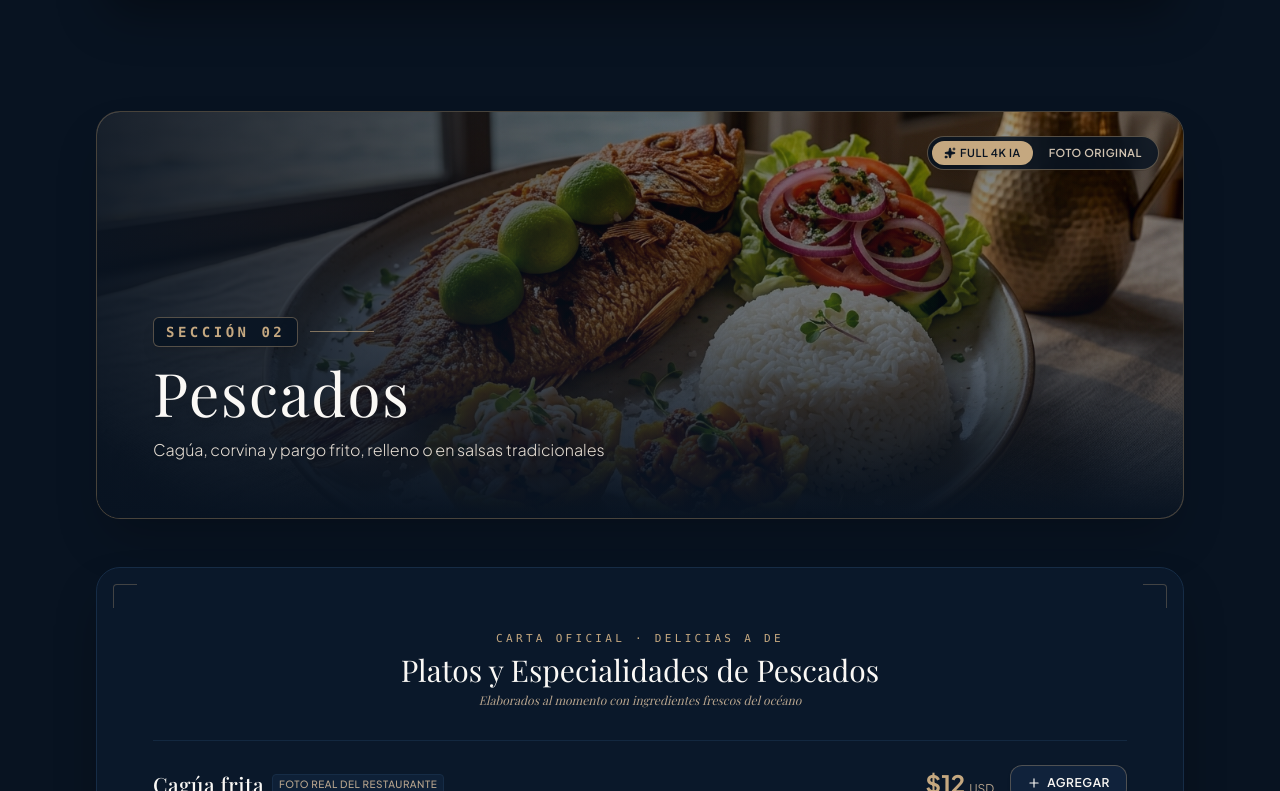
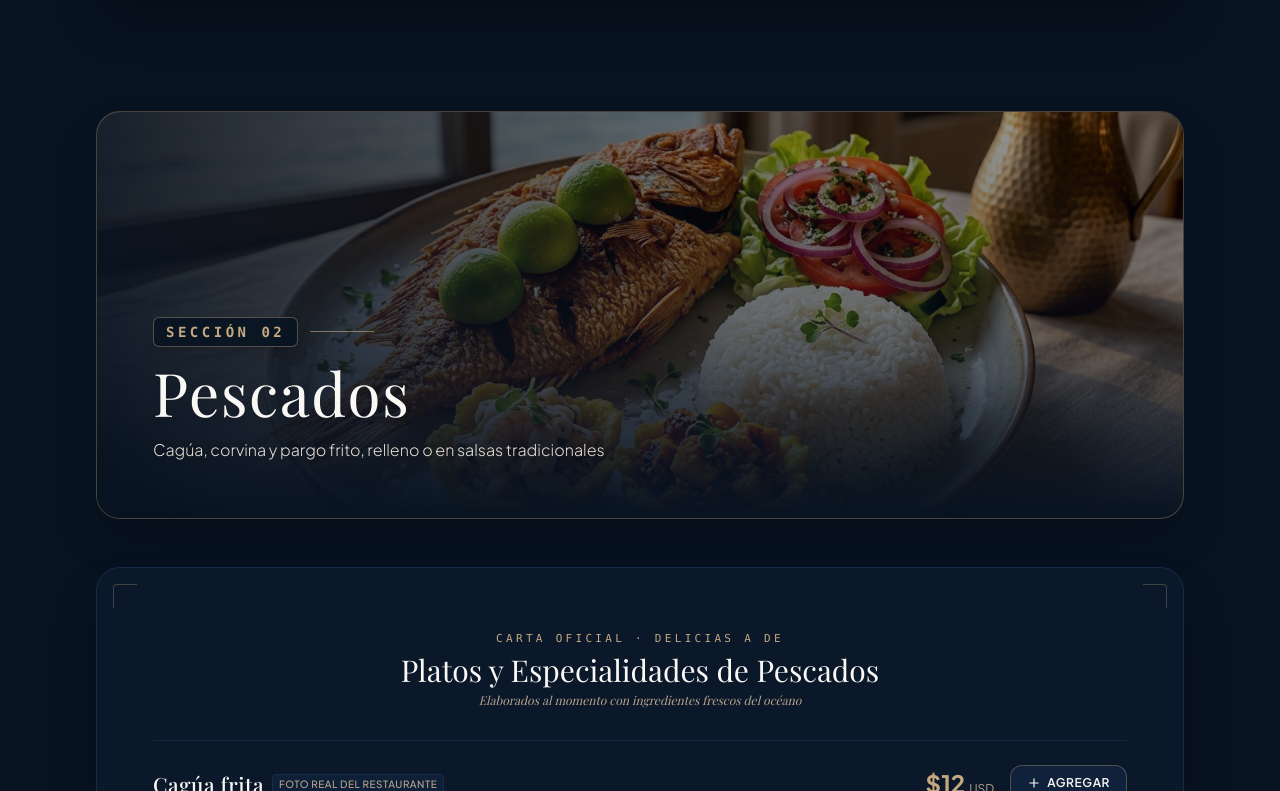
Before and after one commit to edwincedexab4356-boop/Delicias-A-de, a React (Vite) app: page / in a window 1280 px wide. Shown: the part 3189-3980 px from the top of the page. Built offline with nearby package versions, Linux system fonts and the light colour scheme; a web font is replaced by a local one.

Commit message:
refactor: remove AI image toggle and related logic
Remove the AI vs. original image toggle UI, simplify the menu section component, and clean up the associated data types and properties.

```diff
--- a/src/components/MenuSection.tsx
+++ b/src/components/MenuSection.tsx
@@ -17,9 +17,8 @@ export const MenuSection: React.FC<MenuSectionProps> = ({
   const { addToCart } = useCart();
   const [addedItemKey, setAddedItemKey] = useState<string | null>(null);
   const [missingPrepProductId, setMissingPrepProductId] = useState<string | null>(null);
-  const [showAiEnhanced, setShowAiEnhanced] = useState<boolean>(true);
 
-  const activeImage = (showAiEnhanced && category.image) ? category.image : (category.originalImage || category.image);
+  const activeImage = category.image;
 
   // Selected preparation per product ID (default to first option so customer has a convenient default)
   const [selectedPreps, setSelectedPreps] = useState<Record<string, string>>(() => {
@@ -92,36 +91,6 @@ export const MenuSection: React.FC<MenuSectionProps> = ({
         <div className="absolute inset-0 bg-gradient-to-t from-[#081321] via-[#081321]/40 to-black/25 pointer-events-none" />
         <div className="absolute inset-0 bg-gradient-to-r from-[#081321]/90 via-[#081321]/25 to-transparent pointer-events-none" />
 
-        {/* Optional 4K AI vs Real Photo View Toggle for sections with custom restaurant photos */}
-        {category.originalImage && (
-          <div className="absolute top-2.5 sm:top-6 right-2.5 sm:right-6 z-10 flex items-center gap-1 p-1 rounded-full bg-[#081321]/85 backdrop-blur-md border border-[#C5A880]/40 shadow-xl scale-90 sm:scale-100 origin-top-right">
-            <button
-              type="button"
-              onClick={() => setShowAiEnhanced(true)}
-              className={`px-2.5 sm:px-3 py-1 rounded-full text-[9px] sm:text-[11px] font-semibold tracking-wider uppercase transition-all cursor-pointer flex items-center gap-1 ${
-                showAiEnhanced
-                  ? 'bg-[#C5A880] text-[#081321] shadow-sm font-bold'
-                  : 'text-[#D2C4B2] hover:text-[#FAF8F5]'
-              }`}
-              title="Ver imagen con optimización fotográfica 4K IA"
-            >
-              <Sparkles className="w-2.5 sm:w-3 h-2.5 sm:h-3 fill-current" />
-              <span>Full 4K IA</span>
-            </button>
-            <button
-              type="button"
-              onClick={() => setShowAiEnhanced(false)}
-              className={`px-2.5 sm:px-3 py-1 rounded-full text-[9px] sm:text-[11px] font-semibold tracking-wider uppercase transition-all cursor-pointer flex items-center gap-1 ${
-                !showAiEnhanced
-                  ? 'bg-[#C5A880] text-[#081321] shadow-sm font-bold'
-                  : 'text-[#D2C4B2] hover:text-[#FAF8F5]'
-              }`}
-              title="Ver fotografía original del restaurante"
-            >
-              <span>Foto Original</span>
-            </button>
-          </div>
-        )}
 
         {/* Text Overlay inside the Panoramic Frame */}
         <div className="absolute inset-0 p-4 sm:p-10 md:p-14 flex flex-col justify-end">
--- a/src/data/menuData.ts
+++ b/src/data/menuData.ts
@@ -19,7 +19,6 @@ export const CATEGORIES: Category[] = [
     iconName: 'Fish',
     image: '/assets/images/pescados_banner_1793720054508.jpg',
     originalImage: '/assets/aistudio/WhatsApp_Image_2026-11-03_at_02.34.27__2__1ea5571f.jpeg',
-    isAiEnhanced: true,
   },
   {
     id: 'bandejas',
@@ -30,7 +29,6 @@ export const CATEGORIES: Category[] = [
     iconName: 'UtensilsCrossed',
     image: '/assets/images/bandejas_banner_1793720054590.jpg',
     originalImage: '/assets/aistudio/WhatsApp_Image_2026-11-03_at_02.34.26__1__47245f0f.jpeg',
-    isAiEnhanced: true,
   },
   {
     id: 'pollo',
--- a/src/types/index.ts
+++ b/src/types/index.ts
@@ -8,7 +8,6 @@ export interface Category {
   sectionNumber: string;
   image: string;
   originalImage?: string;
-  isAiEnhanced?: boolean;
   subtitle?: string;
 }
 
```
Also changed, not shown: public/assets/aistudio/image_978dc400.png (added).
